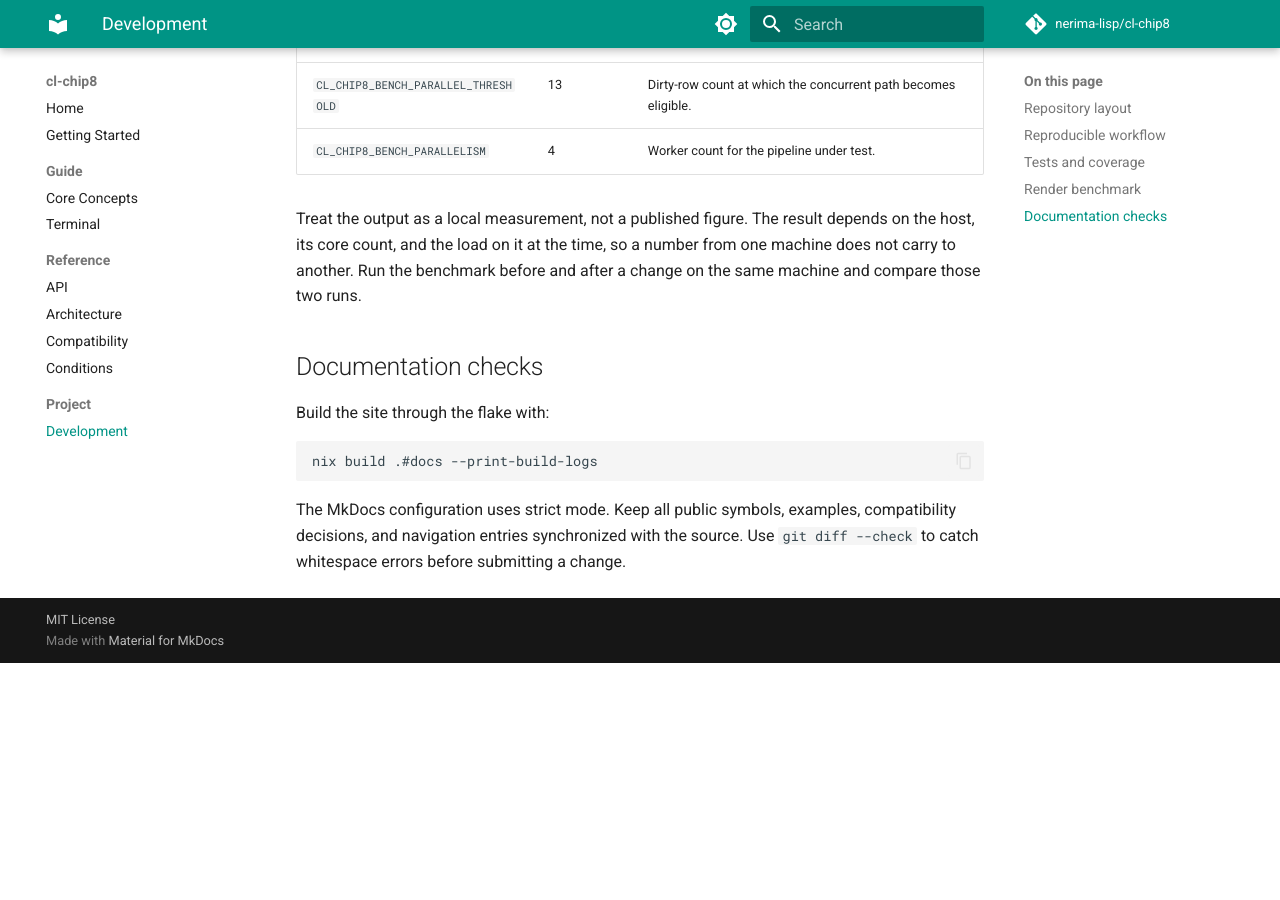
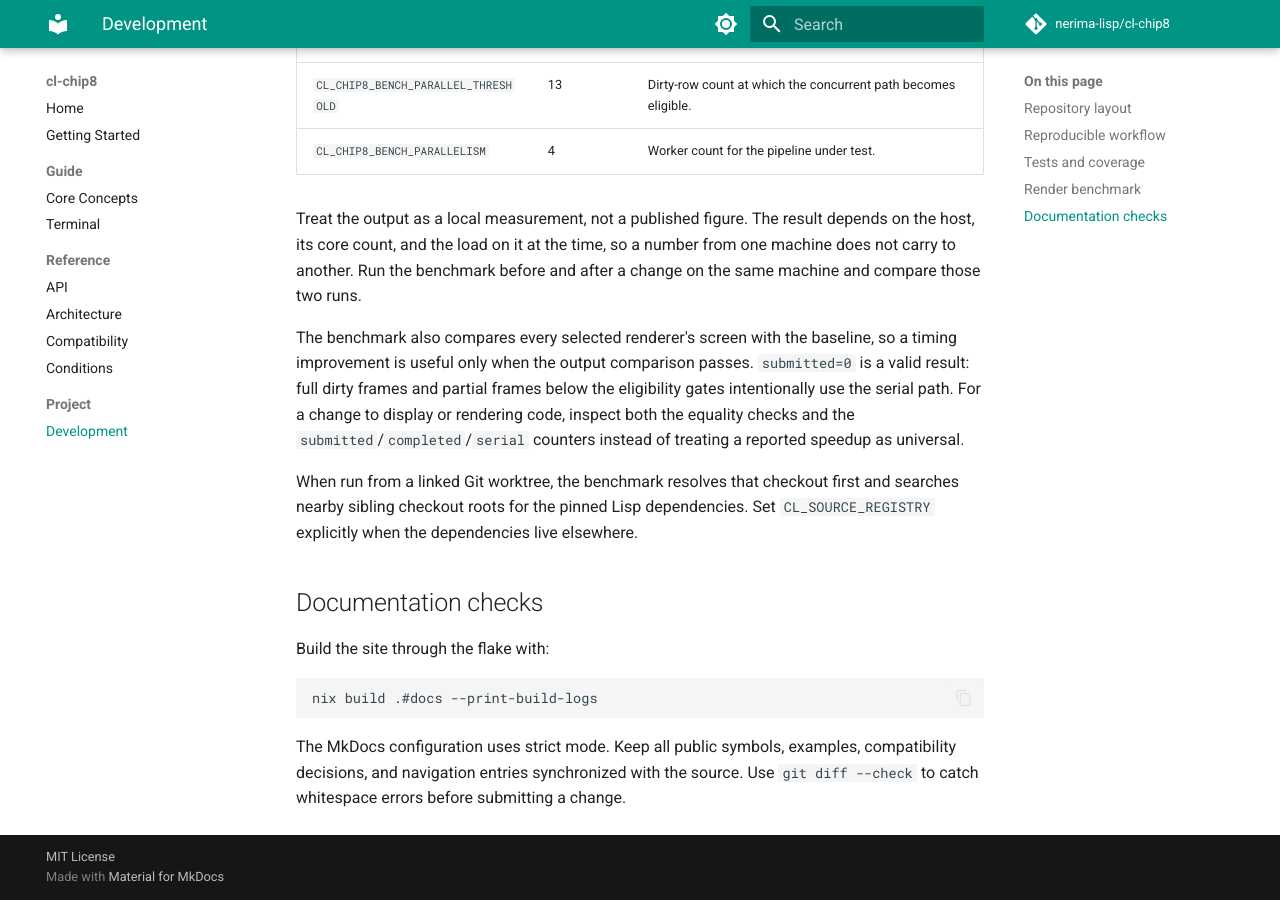
Before and after one commit to nerima-lisp/cl-chip8, an MkDocs documentation site: the page built from docs/src/project/development.md, in a window 1280 px wide and 900 px high, scrolled down 1636 px. Built offline with MkDocs 1.6.1 and Material for MkDocs 9.7.7, drawn with Linux system fonts in a browser that asks for light colours; comment, search, counter and statistics services are not loaded; before the commit the page ends 2299 px from its top, so only the background shows below that.

Commit message:
docs: document rendering performance invariants

```diff
--- a/docs/src/project/development.md
+++ b/docs/src/project/development.md
@@ -75,6 +75,19 @@ depends on the host, its core count, and the load on it at the time, so a
 number from one machine does not carry to another. Run the benchmark before and
 after a change on the same machine and compare those two runs.
 
+The benchmark also compares every selected renderer's screen with the
+baseline, so a timing improvement is useful only when the output comparison
+passes. `submitted=0` is a valid result: full dirty frames and partial frames
+below the eligibility gates intentionally use the serial path. For a change
+to display or rendering code, inspect both the equality checks and the
+`submitted`/`completed`/`serial` counters instead of treating a reported
+speedup as universal.
+
+When run from a linked Git worktree, the benchmark resolves that checkout
+first and searches nearby sibling checkout roots for the pinned Lisp
+dependencies. Set `CL_SOURCE_REGISTRY` explicitly when the dependencies live
+elsewhere.
+
 ## Documentation checks
 
 Build the site through the flake with:
```
Also changed, not shown: docs/src/reference/architecture.md (+7 -0 lines).
